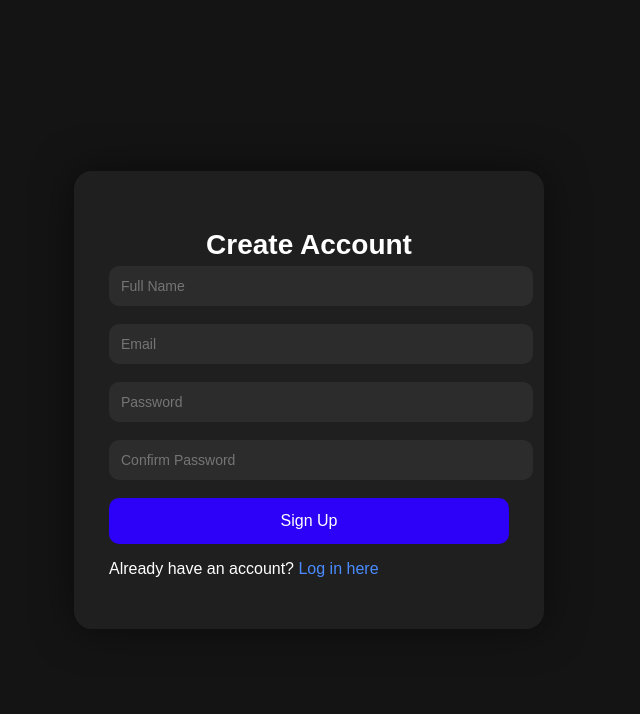
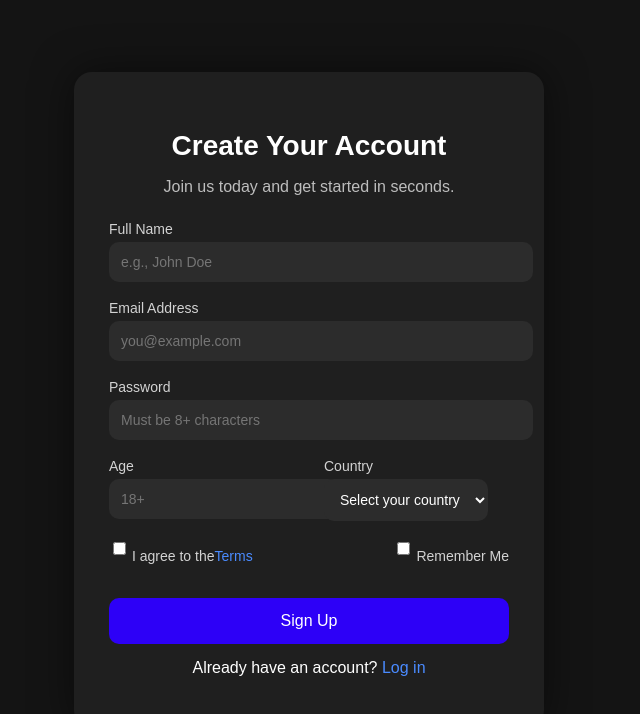
Before and after one commit to NazirulRizali/ChatGpt, a plain HTML site: page signup.html in a window 1280 px wide. Shown: the whole page, without its empty margins (331-971 px from the left). Drawn offline with Linux system fonts and the light colour scheme.

Commit message:
Update signup.html

```diff
--- a/signup.html
+++ b/signup.html
@@ -1,22 +1,57 @@
 <!DOCTYPE html>
-<html>
+<html lang="en">
 <head>
+  <meta charset="UTF-8">
   <title>Sign Up</title>
   <link rel="stylesheet" href="style.css">
 </head>
 <body>
 
 <div class="container">
-  <h2>Create Account</h2>
 
-  <input type="text" placeholder="Full Name" required>
-  <input type="email" placeholder="Email" required>
-  <input type="password" placeholder="Password" required>
-  <input type="password" placeholder="Confirm Password" required>
+  <h2>Create Your Account</h2>
+  <p class="subtitle">Join us today and get started in seconds.</p>
+
+  <label>Full Name</label>
+  <input type="text" placeholder="e.g., John Doe">
+
+  <label>Email Address</label>
+  <input type="email" placeholder="you@example.com">
+
+  <label>Password</label>
+  <input type="password" placeholder="Must be 8+ characters">
+
+  <div class="row">
+    <div>
+      <label>Age</label>
+      <input type="number" placeholder="18+" min="1">
+    </div>
+
+    <div>
+      <label>Country</label>
+      <select>
+        <option>Select your country</option>
+        <option>Malaysia</option>
+        <option>Singapore</option>
+        <option>Indonesia</option>
+        <option>Thailand</option>
+        <option>Philippines</option>
+      </select>
+    </div>
+  </div>
+
+  <div class="checkbox-row">
+    <label><input type="checkbox"> I agree to the <a href="#">Terms</a></label>
+    <label><input type="checkbox"> Remember Me</label>
+  </div>
 
   <button>Sign Up</button>
 
-  <p>Already have an account? <a href="index.html">Log in here</a></p>
+  <p style="text-align:center; margin-top:15px;">
+    Already have an account?
+    <a href="index.html">Log in</a>
+  </p>
+
 </div>
 
 </body>
```
